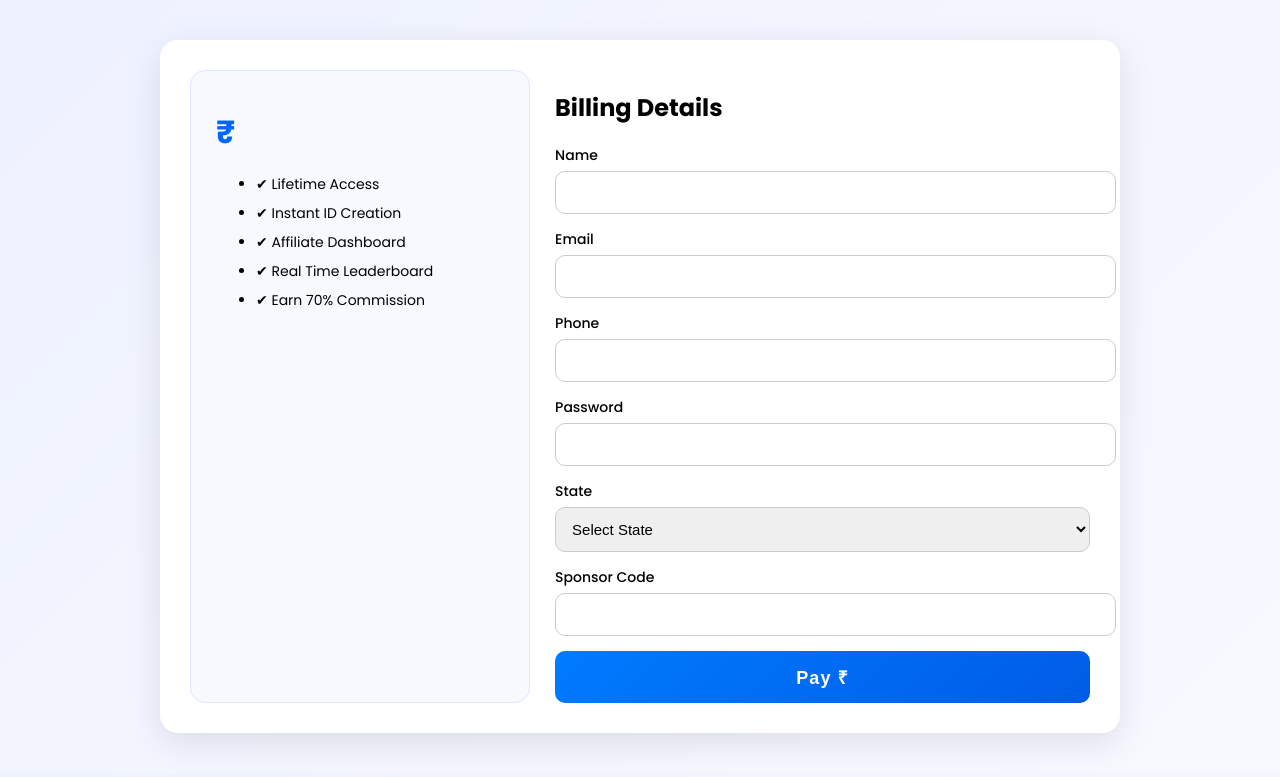
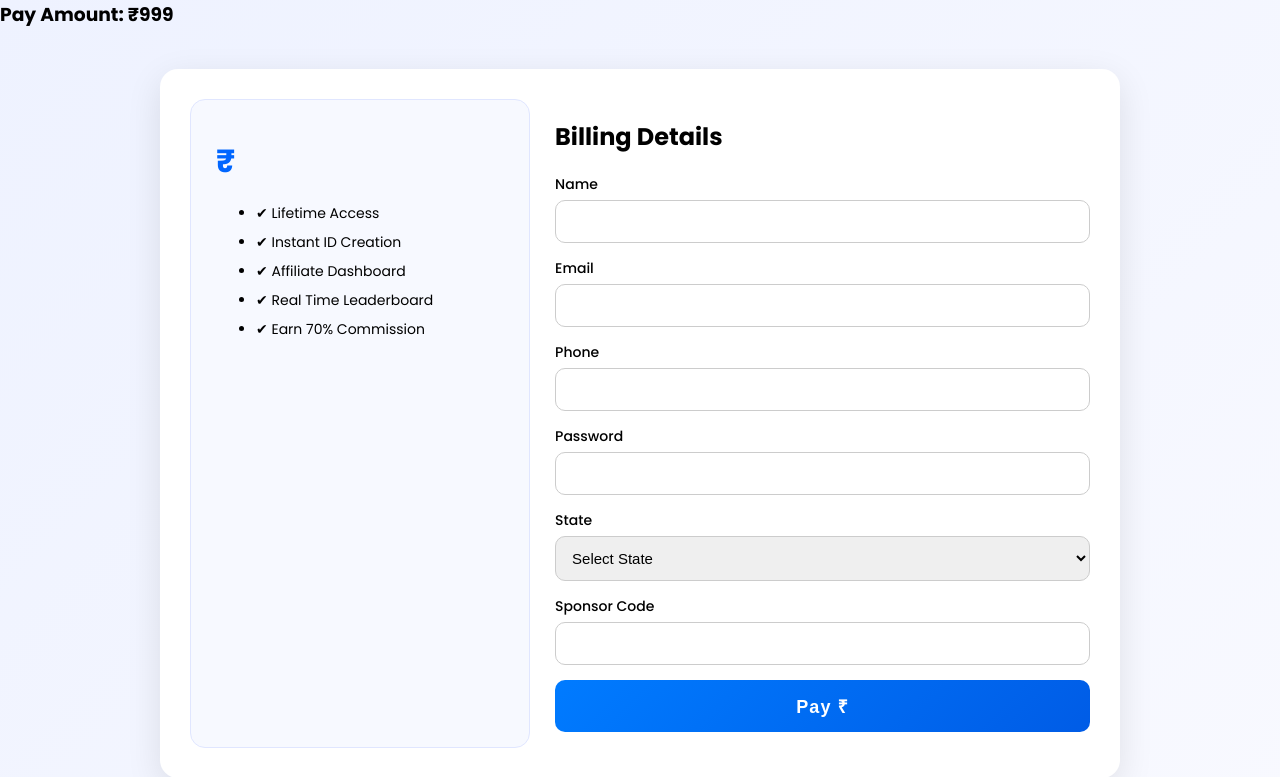
Before and after one commit to pranavch33/RichWave, a Django app: page /checkout/grow/ in a window 1280 px wide. Shown: the top 777 px of the page. Before the commit the page ends 756 px from the top, so only its background shows below. Run offline with Django 5.2, Linux system fonts and the light colour scheme.

Commit message:
Update checkout.html

```diff
--- a/home/templates/checkout.html
+++ b/home/templates/checkout.html
@@ -1,3 +1,5 @@
+<h3>Pay Amount: ₹{{ amount }}</h3>
+<input type="hidden" name="amount" value="{{ amount }}">
 <!DOCTYPE html>
 <html lang="en">
 <head>
```
